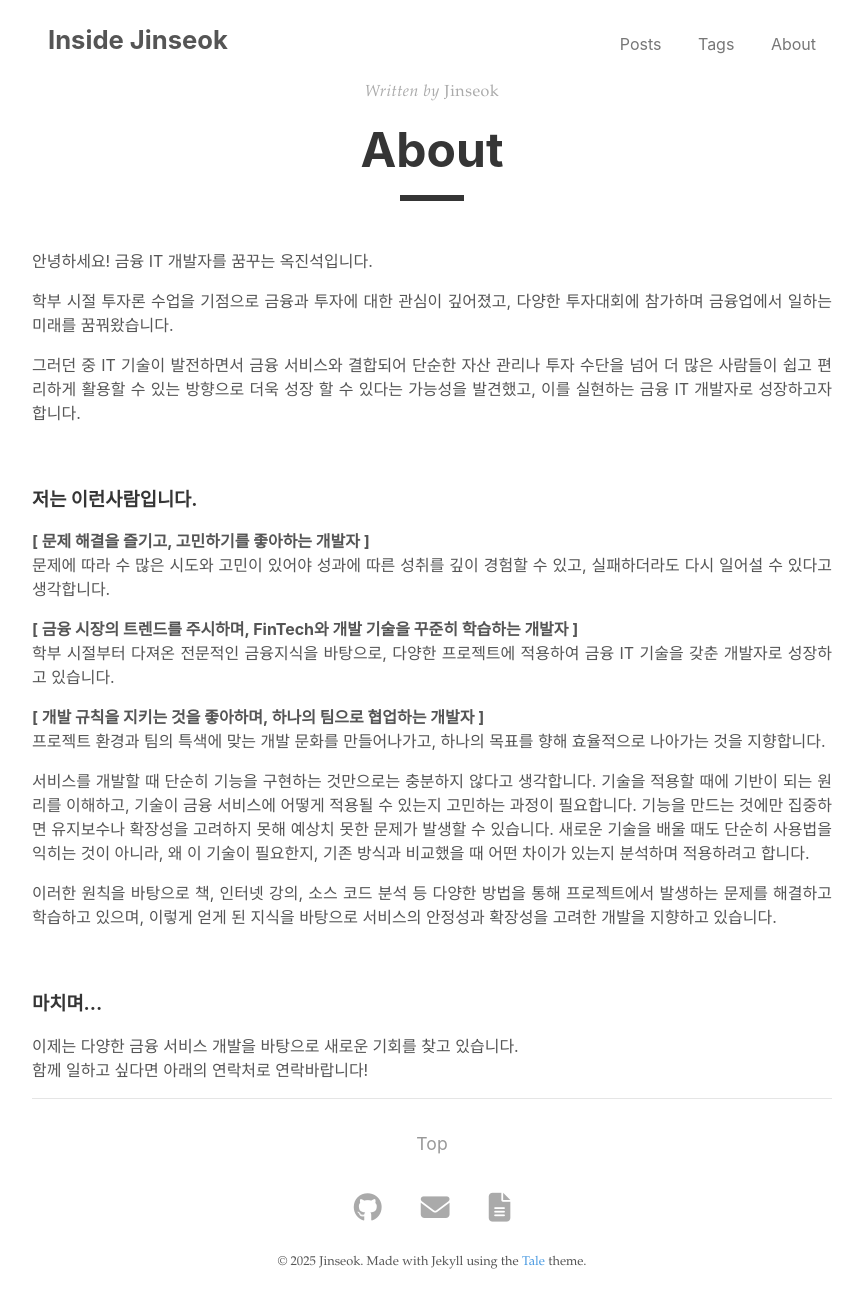
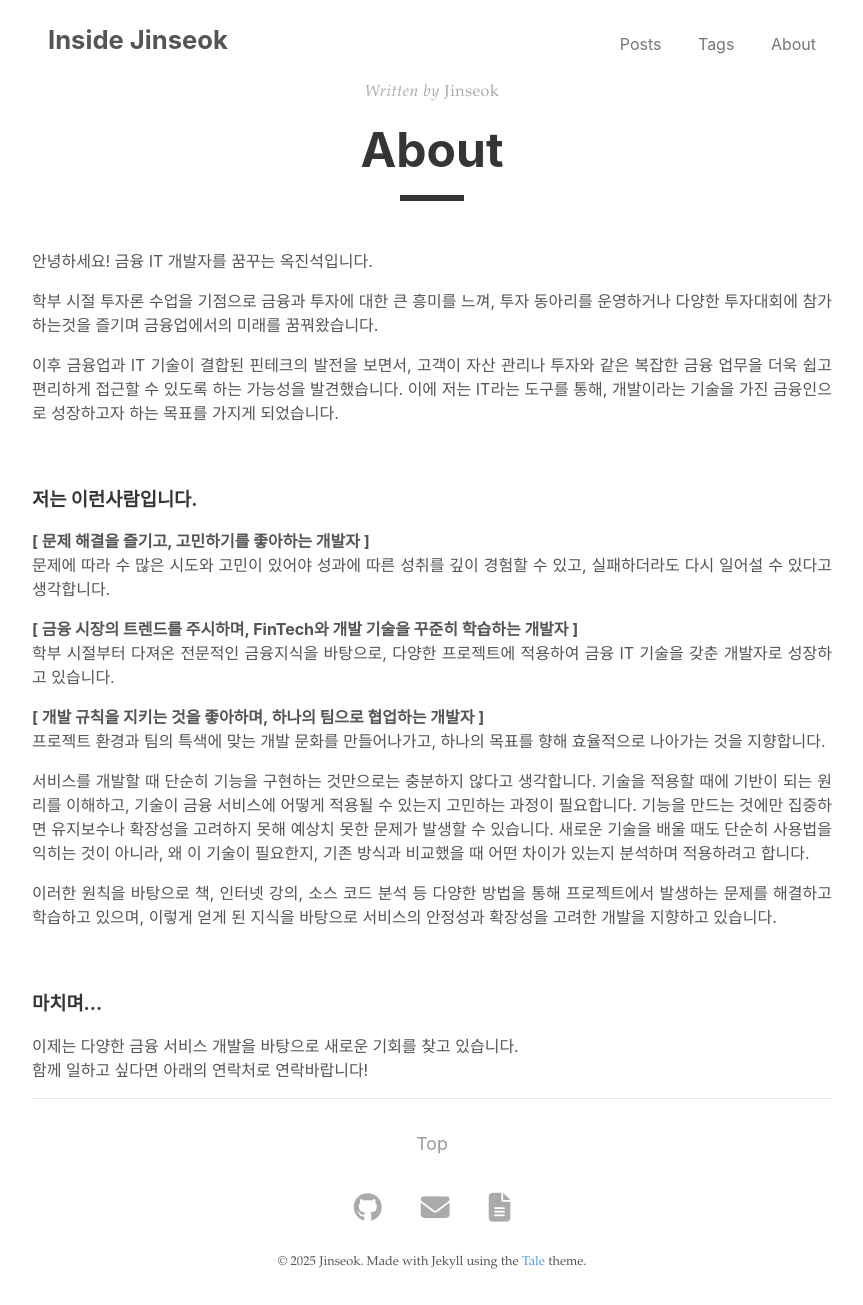
Before and after one commit to JJOK97/JJOK97.github.io, a Jekyll site: the page built from _pages/about.md, in a window 1280 px wide and 1305 px high. Shown: the whole window, without its empty margins (208-1071 px from the left). Built offline with Jekyll 4.4.1, drawn with Linux system fonts in a browser that asks for light colours.

Commit message:
update: about

```diff
--- a/_pages/about.md
+++ b/_pages/about.md
@@ -7,9 +7,9 @@ permalink: /about/
 
 안녕하세요! 금융 IT 개발자를 꿈꾸는 옥진석입니다.
 
-학부 시절 투자론 수업을 기점으로 금융과 투자에 대한 관심이 깊어졌고, 다양한 투자대회에 참가하며 금융업에서 일하는 미래를 꿈꿔왔습니다.
+학부 시절 투자론 수업을 기점으로 금융과 투자에 대한 큰 흥미를 느껴, 투자 동아리를 운영하거나 다양한 투자대회에 참가하는것을 즐기며 금융업에서의 미래를 꿈꿔왔습니다.
 
-그러던 중 IT 기술이 발전하면서 금융 서비스와 결합되어 단순한 자산 관리나 투자 수단을 넘어 더 많은 사람들이 쉽고 편리하게 활용할 수 있는 방향으로 더욱 성장 할 수 있다는 가능성을 발견했고, 이를 실현하는 금융 IT 개발자로 성장하고자 합니다.
+이후 금융업과 IT 기술이 결합된 핀테크의 발전을 보면서, 고객이 자산 관리나 투자와 같은 복잡한 금융 업무을 더욱 쉽고 편리하게 접근할 수 있도록 하는 가능성을 발견했습니다. 이에 저는 IT라는 도구를 통해, 개발이라는 기술을 가진 금융인으로 성장하고자 하는 목표를 가지게 되었습니다.
 
 <br>
 
```
